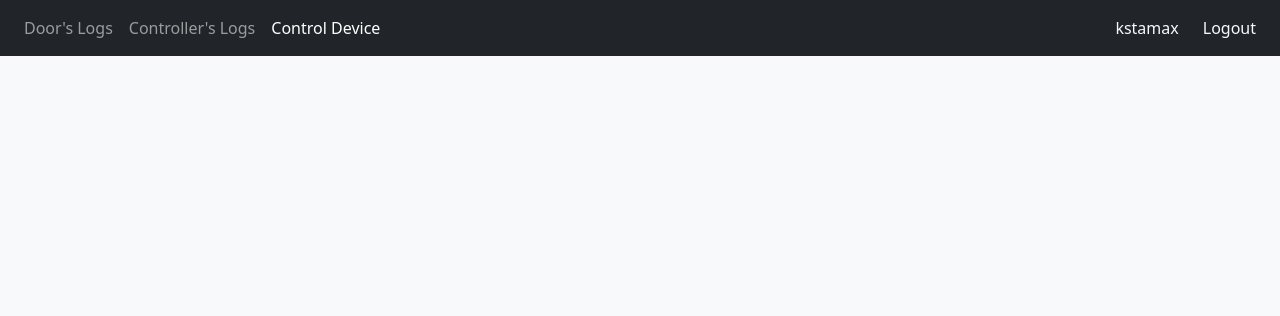
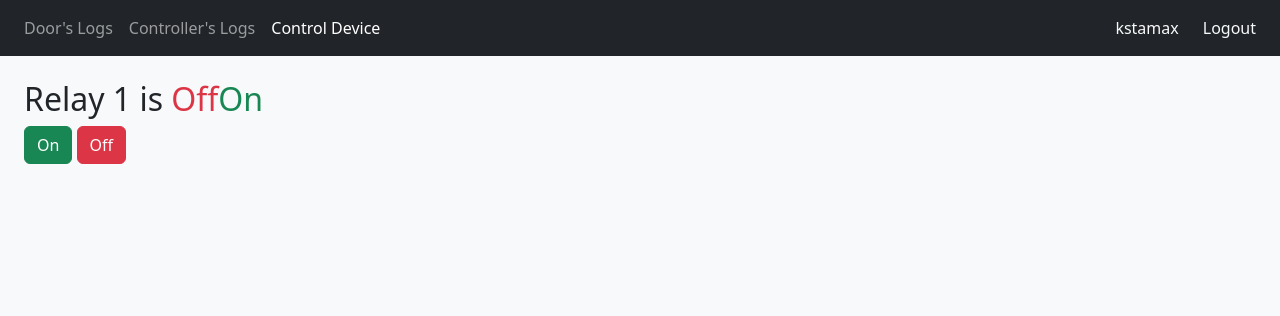
Before and after one commit to kstamax/dyplom_http_server, a Django app: page /control in a window 1280 px wide. Shown: the top 316 px of the page. Run offline with Django 4.2, Linux system fonts and the light colour scheme; a user stored in the database is signed in.

Commit message:
control device page added

```diff
--- a/control/main/templates/main/control_device.html
+++ b/control/main/templates/main/control_device.html
@@ -1,4 +1,6 @@
 {% extends 'main/base.html' %}
 {% block content %}
-
+<h2 class="text-dark">Relay 1 is <span class="text-danger">Off</span><span class="text-success">On</span></h2>
+<button type="button" class="btn btn-success">On</button>
+<button type="button" class="btn btn-danger">Off</button>
 {% endblock content %}
```
